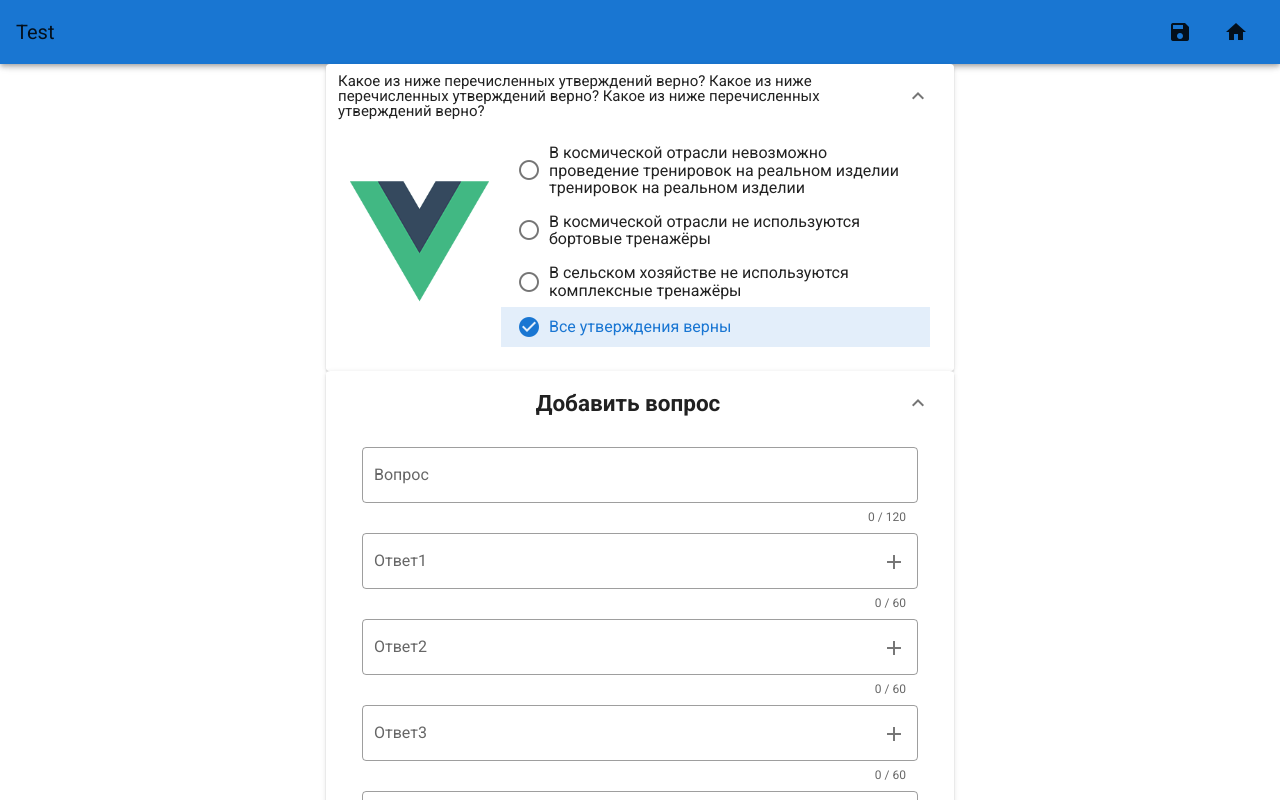
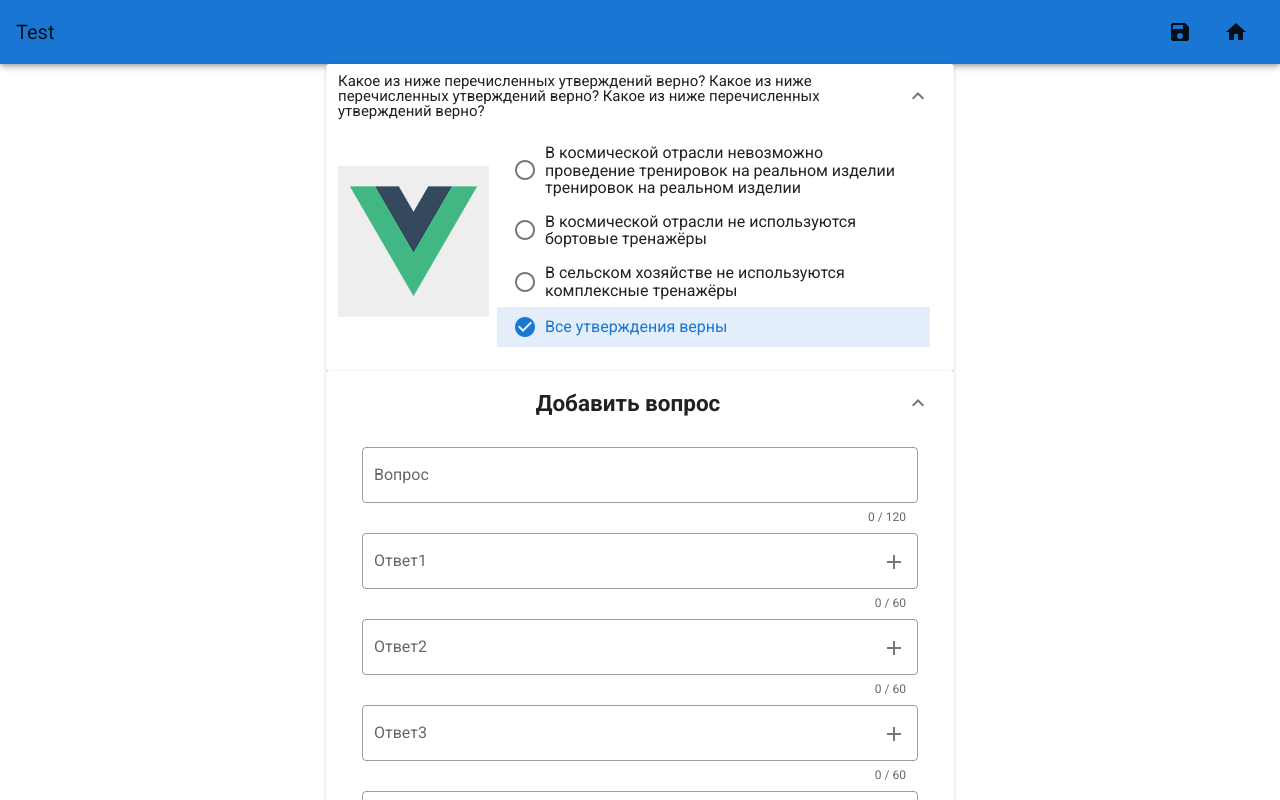
Before and after one commit to GeometricEath/Quiz-Builder-3, a Vue app: page /editor in a window 1280 px wide. Both pictures are taken after a click on the button 640 px from the left and 90 px from the top of the page. Shown: the top 800 px of the page. Built offline with nearby package versions, Linux system fonts and the light colour scheme.

Commit message:
QuestionList серая подложка под img

```diff
--- a/src/components/QuestionList.vue
+++ b/src/components/QuestionList.vue
@@ -9,10 +9,10 @@
             </v-expansion-panel-header>
             <v-expansion-panel-content>
               <v-row justify="center">
-                <v-col cols="12" xs="12" md="3" class="my-auto pr-0">
+                <v-col cols="12" xs="12" md="3" class="my-auto grey lighten-3">
                   <v-img src="@/assets/logo.png" max-width="180" contain class="mx-auto"></v-img>
                 </v-col>
-                <v-col xs="12" md="9">
+                <v-col xs="12" md="9" class="pl-2">
                   <v-list disabled dense>
                     <v-list-item-group v-model="quize.trueAnswer" color="primary">
                       <v-list-item v-for="(answer, i) in quize.answers" :key="i">
```
